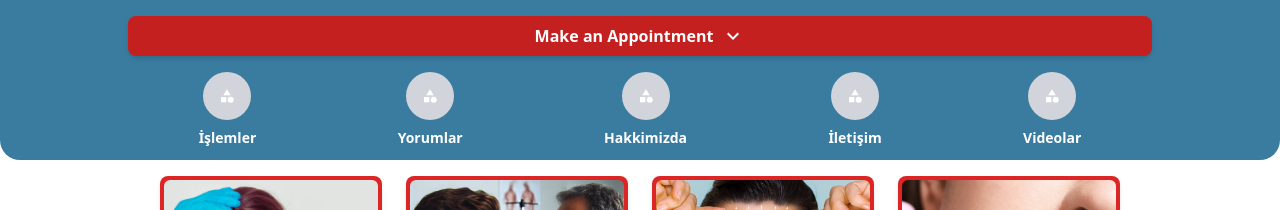
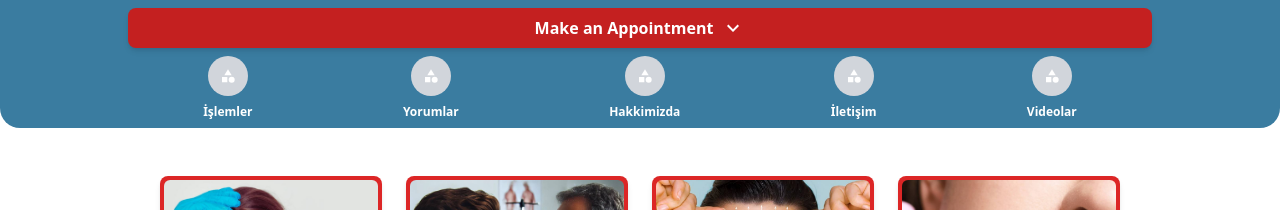
Before and after one commit to tehranblck/avrupagozestetik, a Next.js app: page /en/home in a window 1280 px wide. Shown: the top 210 px of the page. Built offline with nearby package versions, Linux system fonts and the light colour scheme; a web font is replaced by a local one.

Commit message:
muted removed

```diff
--- a/components/DoubleVideo/DoubleVideo.tsx
+++ b/components/DoubleVideo/DoubleVideo.tsx
@@ -66,7 +66,6 @@ const DoubleVideo: React.FC<{ videos: VideoProps[] }> = ({ videos }) => {
                         controlsList="nofullscreen"
                         autoPlay // Videonun otomatik oynatılmasını sağlar
                         playsInline
-                        muted
                     >
                         <source
                             src={videos[currentVideoIndex].videoUrl}
--- a/components/Header/Header.tsx
+++ b/components/Header/Header.tsx
@@ -74,7 +74,7 @@ const Header: React.FC = () => {
                 borderBottomRightRadius: '10px',
                 zIndex: '99',
             }}
-            className="w-full  text-white py-4 px-2 sm:px-32 "
+            className="w-full  text-white py-4 px-2 sm:py-2 sm:px-32 "
         >
             <div className="container mx-auto flex items-center justify-between">
                 {/* Button on the Left */}
--- a/components/Header/HeaderBottom.tsx
+++ b/components/Header/HeaderBottom.tsx
@@ -23,7 +23,7 @@ const HeaderBottom = () => {
                 borderBottomLeftRadius: '20px',
                 borderBottomRightRadius: '20px',
             }}
-            className="text-white pt-0 pb-3 sm:px-32 "
+            className="text-white pt-0 pb-3 sm:pb-2 sm:px-32 "
         >
             <div className="w-full flex justify-around items-center">
                 {categories.map((category) => (
@@ -33,11 +33,11 @@ const HeaderBottom = () => {
                         className="flex flex-col items-center text-center"
                     >
                         {/* Image */}
-                        <div className="w-12 h-12 rounded-full overflow-hidden flex items-center justify-center bg-gray-300 mb-2">
+                        <div className="w-12 h-12 sm:w-10 sm:h-10  rounded-full overflow-hidden flex items-center justify-center bg-gray-300 mb-2">
                             <MdCategory />
                         </div>
                         {/* Category Name */}
-                        <span className="text-sm text-white font-semibold">{category.title}</span>
+                        <span className="text-sm sm:text-xs text-white font-semibold">{category.title}</span>
                     </Link>
                 ))}
             </div>
--- a/components/SingleVideo/SingleVideo.tsx
+++ b/components/SingleVideo/SingleVideo.tsx
@@ -76,12 +76,11 @@ const SingleVideo: React.FC<VideoPlayerProps> = ({ videoUrl, thumbnailUrl, altTe
             ) : (
                 <video
                     ref={videoRef}
-                    className="mx-auto object-cover  shadow-lg w-full"
+                    className="mx-auto object-cover lg:h-[400px] sm:w-[80%]  shadow-lg w-full"
                     controls
                     controlsList="nofullscreen" // Tam ekran seçeneğini devre dışı bırakır
                     aria-label={altText || 'Video Player'}
                     playsInline // Tam ekran olmadan oynatma
-                    muted // Otomatik oynatma için gerekli
                 >
                     <source src={videoUrl} type="video/mp4" />
                     Tarayıcınız bu videoyu oynatmayı desteklemiyor.
--- a/components/SixVideo/SixVideo.tsx
+++ b/components/SixVideo/SixVideo.tsx
@@ -75,7 +75,6 @@ const SixVideo: React.FC<{ videos: VideoProps[] }> = ({ videos }) => {
                         controlsList="nofullscreen"
                         autoPlay // Videonun otomatik oynatılmasını sağlar
                         playsInline
-                        muted
                     >
                         <source
                             src={videos[currentVideoIndex].videoUrl}
```
